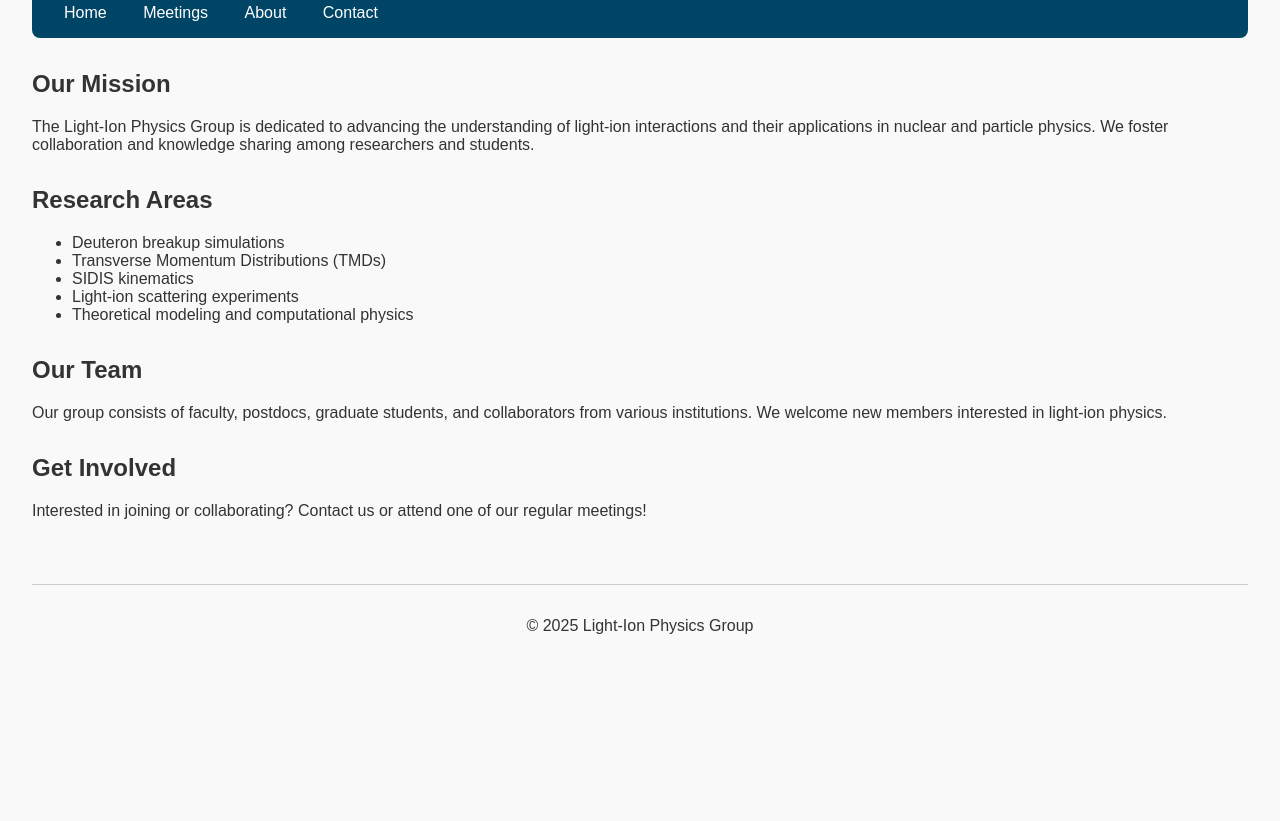
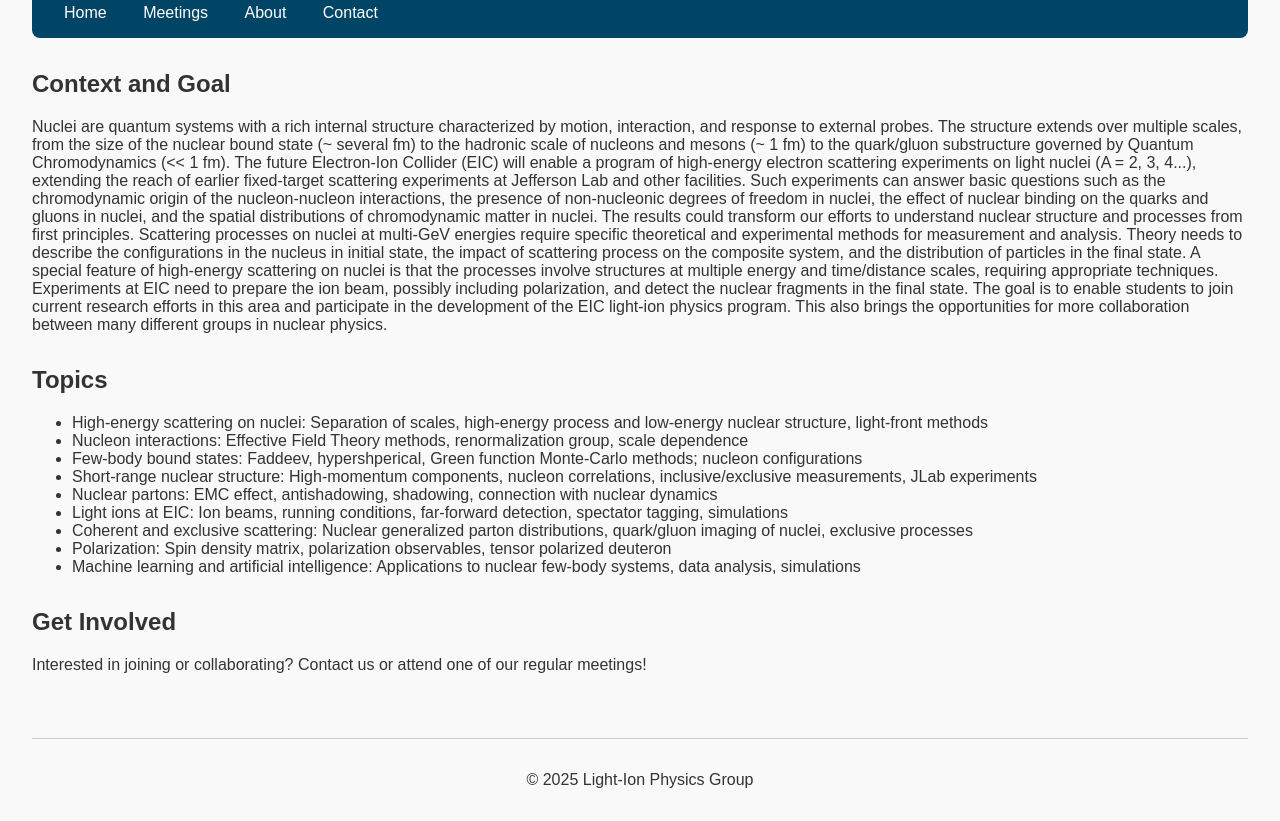
Before and after one commit to light-ion-physics/light-ion-website, a plain HTML site: page about.html in a window 1280 px wide. Shown: the part 124-945 px from the top of the page. Before the commit the page ends 800 px from the top, so only its background shows below. Drawn offline with Linux system fonts and the light colour scheme.

Commit message:
added more stuff on about page

```diff
--- a/about.html
+++ b/about.html
@@ -18,26 +18,27 @@
   </header>
   <main>
     <section>
-      <h2>Our Mission</h2>
+      <h2>Context and Goal</h2>
       <p>
-        The Light-Ion Physics Group is dedicated to advancing the understanding of light-ion interactions and their applications in nuclear and particle physics. We foster collaboration and knowledge sharing among researchers and students.
+        Nuclei are quantum systems with a rich internal structure characterized by motion, interaction, and response to external probes. The structure extends over multiple scales, from the size of the nuclear bound state (~ several fm) to the hadronic scale of nucleons and mesons (~ 1 fm) to the quark/gluon substructure governed by Quantum Chromodynamics (<< 1 fm).
+        The future Electron-Ion Collider (EIC) will enable a program of high-energy electron scattering experiments on light nuclei (A = 2, 3, 4...), extending the reach of earlier fixed-target scattering experiments at Jefferson Lab and other facilities. Such experiments can answer basic questions such as the chromodynamic origin of the nucleon-nucleon interactions, the presence of non-nucleonic degrees of freedom in nuclei, the effect of nuclear binding on the quarks and gluons in nuclei, and the spatial distributions of chromodynamic matter in nuclei. The results could transform our efforts to understand nuclear structure and processes from first principles.
+        Scattering processes on nuclei at multi-GeV energies require specific theoretical and experimental methods for measurement and analysis. Theory needs to describe the configurations in the nucleus in initial state, the impact of scattering process on the composite system, and the distribution of particles in the final state. A special feature of high-energy scattering on nuclei is that the processes involve structures at multiple energy and time/distance scales, requiring appropriate techniques. Experiments at EIC need to prepare the ion beam, possibly including polarization, and detect the nuclear fragments in the final state.
+        The goal is to enable students to join current research efforts in this area and participate in the development of the EIC light-ion physics program. This also brings the opportunities for more collaboration between many different groups in nuclear physics.
       </p>
     </section>
     <section>
-      <h2>Research Areas</h2>
+      <h2>Topics</h2>
       <ul>
-        <li>Deuteron breakup simulations</li>
-        <li>Transverse Momentum Distributions (TMDs)</li>
-        <li>SIDIS kinematics</li>
-        <li>Light-ion scattering experiments</li>
-        <li>Theoretical modeling and computational physics</li>
+        <li>High-energy scattering on nuclei: Separation of scales, high-energy process and low-energy nuclear structure, light-front methods</li>
+        <li>Nucleon interactions: Effective Field Theory methods, renormalization group, scale dependence</li>
+        <li>Few-body bound states: Faddeev, hypershperical, Green function Monte-Carlo methods; nucleon configurations</li>
+        <li>Short-range nuclear structure: High-momentum components, nucleon correlations, inclusive/exclusive measurements, JLab experiments</li>
+        <li>Nuclear partons: EMC effect, antishadowing, shadowing, connection with nuclear dynamics</li>
+        <li>Light ions at EIC: Ion beams, running conditions, far-forward detection, spectator tagging, simulations</li>
+        <li>Coherent and exclusive scattering: Nuclear generalized parton distributions, quark/gluon imaging of nuclei, exclusive processes</li>
+        <li>Polarization: Spin density matrix, polarization observables, tensor polarized deuteron</li>
+        <li>Machine learning and artificial intelligence: Applications to nuclear few-body systems, data analysis, simulations</li>
       </ul>
-    </section>
-    <section>
-      <h2>Our Team</h2>
-      <p>
-        Our group consists of faculty, postdocs, graduate students, and collaborators from various institutions. We welcome new members interested in light-ion physics.
-      </p>
     </section>
     <section>
       <h2>Get Involved</h2>
```
Also changed, not shown: index.html (+1 -2 lines), meetings.html (+2 -2 lines).
